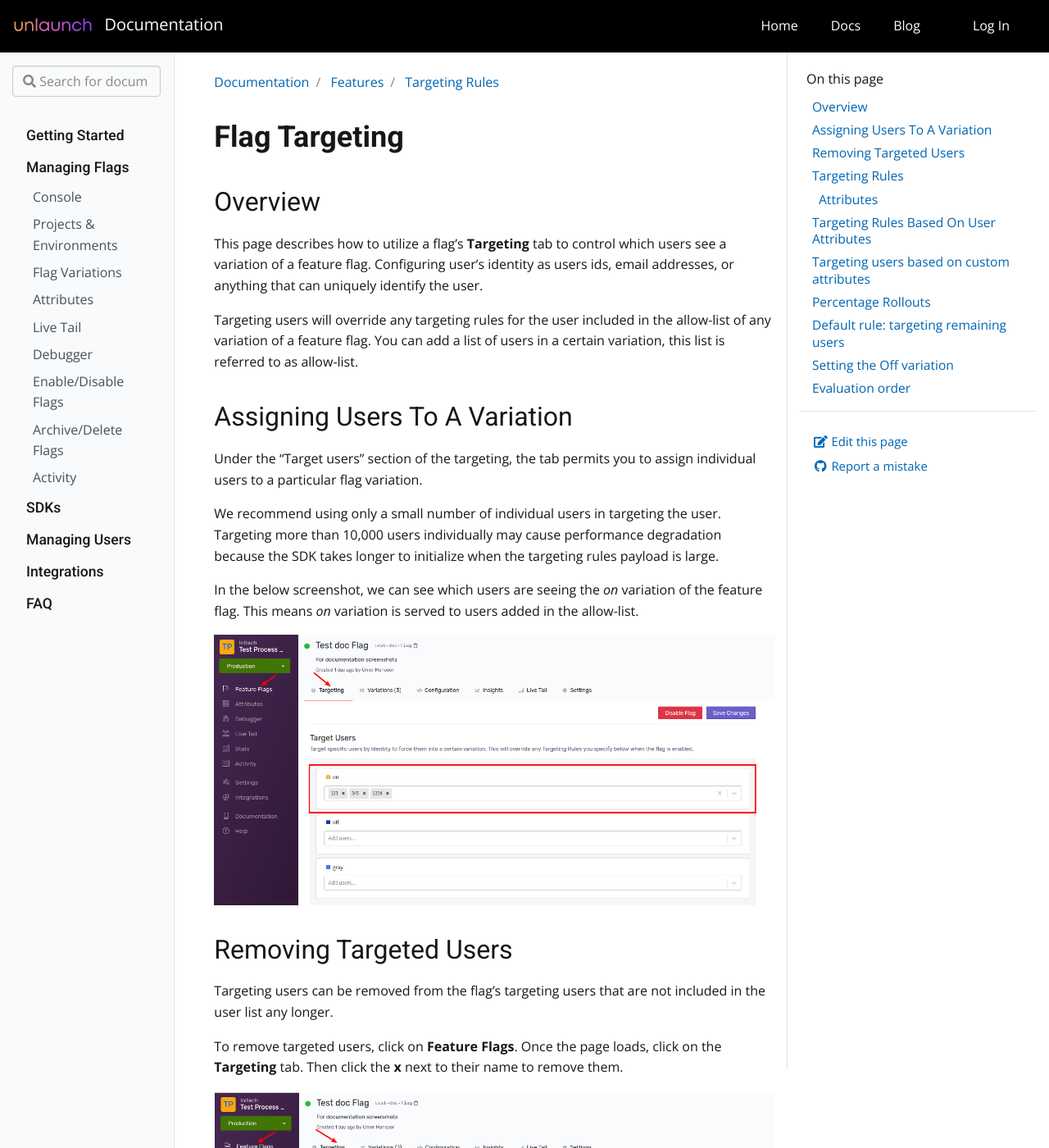
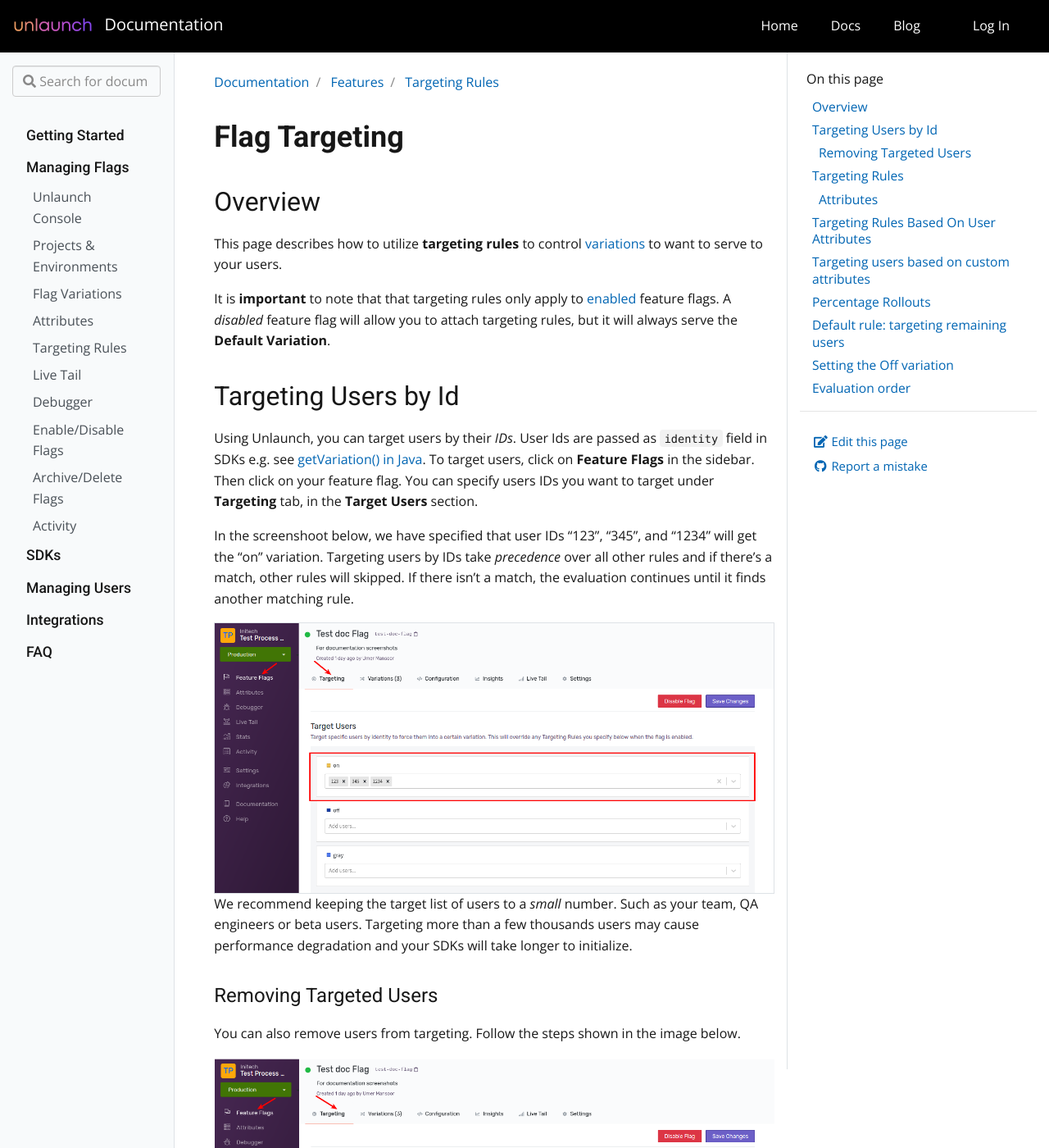
Before and after one commit to unlaunch/documentation, a Jekyll site: the page built from _docs/features/targetingrules.md, in a window 1280 px wide and 1400 px high. Shown: the whole window at 82% size. Built offline with Jekyll 4.4.1, drawn with Linux system fonts in a browser that asks for light colours; some of the changed text lies outside the part shown.

Commit message:
Improve targetng post

```diff
--- a/_data/toc.yml
+++ b/_data/toc.yml
@@ -6,7 +6,7 @@
     - title: "Managing Flags"
       url: "docs/features"
       children:
-        - title: Console
+        - title: Unlaunch Console
           url: "docs/features/projects-and-environments"
         - title: Projects & Environments
           url: "docs/features/projects-and-environments"
@@ -14,6 +14,8 @@
           url: "docs/features/flagvariations"
         - title: Attributes
           url: "docs/features/attributes"
+        - title: Targeting Rules
+          url: "docs/features/targetingrules"
         - title: Live Tail
           url: "docs/features/livetail"
         - title: Debugger
--- a/_docs/features/targetingrules.md
+++ b/_docs/features/targetingrules.md
@@ -7,27 +7,25 @@
 
 ## Overview
 
-This page describes how to utilize a flag's **Targeting** tab to control which users see a variation of a feature flag. Configuring user's identity as users ids, email addresses, or anything that can uniquely identify the user.
+This page describes how to utilize **targeting rules** to control [variations](flagvariations) to want to serve to your users.
 
-Targeting users will override any targeting rules for the user included in the allow-list of any variation of a feature flag. You can add a list of users in a certain variation, this list is referred to as allow-list.
+It is **important** to note that that targeting rules only apply to [enabled](enable-disable-flags) feature flags. A *disabled* feature flag will allow you to attach targeting rules, but it will always serve the **Default Variation**.
 
-## Assigning Users To A Variation
+## Targeting Users by Id
 
-Under the "Target users" section of the targeting, the tab permits you to assign individual users to a particular flag variation.
+Using Unlaunch, you can target users by their *IDs*. User Ids are passed as `identity` field in SDKs e.g. see [getVariation() in Java](../sdks/java-sdk#evaluating-feature-flags--getting-variations). To target users, click on **Feature Flags** in the sidebar. Then click on your feature flag. You can specify users IDs you want to target under **Targeting** tab, in the **Target Users** section.
 
-We recommend using only a small number of individual users in targeting the user. Targeting more than 10,000 users individually may cause performance degradation because the SDK takes longer to initialize when the targeting rules payload is large.
+In the screenshoot below, we have specified that user IDs "123", "345", and "1234" will get the "on" variation. Targeting users by IDs take *precedence* over all other rules and if there's a match, other rules will skipped. If there isn't a match, the evaluation continues until it finds another matching rule.
 
-In the below screenshot, we can see which users are seeing the *on* variation of the feature flag. This means *on* variation is served to users added in the allow-list.
-
-<div class="justify-content-center">
+<div class="justify-content-center border">
     <img src="/assets/img/target-user.png" alt="Target Users"/>
 </div>
 
-## Removing Targeted Users
+We recommend keeping the target list of users to a *small* number. Such as your team, QA engineers or beta users. Targeting more than a few thousands users may cause performance degradation and your SDKs will take longer to initialize.
 
-Targeting users can be removed from the flag's targeting users that are not included in the user list any longer.
+### Removing Targeted Users
 
-To remove targeted users, click on **Feature Flags**. Once the page loads, click on the **Targeting** tab. Then click the **x** next to their name to remove them.
+You can also remove users from targeting. Follow the steps shown in the image below.
 
 <div class="justify-content-center">
     <img src="/assets/img/target-user-remove.png" alt="Remove Target Users"/>
@@ -35,18 +33,17 @@
 
 ## Targeting Rules
 
-Each flag can have targeting rules, that can specify which variation is served to which users. Target a specific group of users based on some attributes.
+Feature flags can have targeting rules, that allows you to control variation served on the basis of certain **[attributes](attributes)** and **conditions**.
 
-For example, "a new message package will only be used by 10% of users or for a specific region". This rule serves the appropriate users and shows them a "new package".
+Targeting Rules consists of three parts:
 
-Targeting Rule consists of three parts:
+- an **attribute**. E.g. type of user, their registration date, whether they are registered or not. Attributes have types such as Boolean, String, and more.
+- an **operator**, which evaluates the value you pass when evaluating feature flag with the value your provide below.
+- a **value** to compare against value you'll pass at the time of evaluation.
 
-- an **attribute**, which defines the scope of the flag's impact, such as only impacting an email address
-- an **operator**, which evaluates the user value with the defined feature flag value.
-- a **user value**, which identifies a user or resource by a value you specify, such as `yahoo.com`.
+Please see examples below.
 
 ### Attributes
----
 
 **String**
 Unlaunch support String type. The following operators are supported for String:
```
